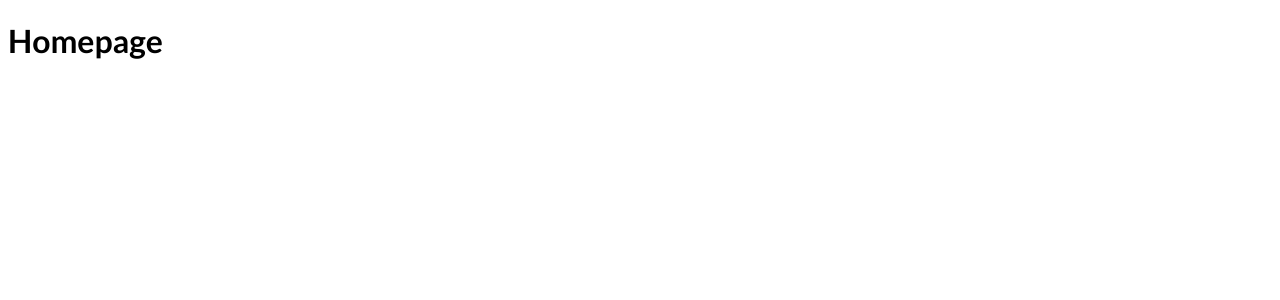
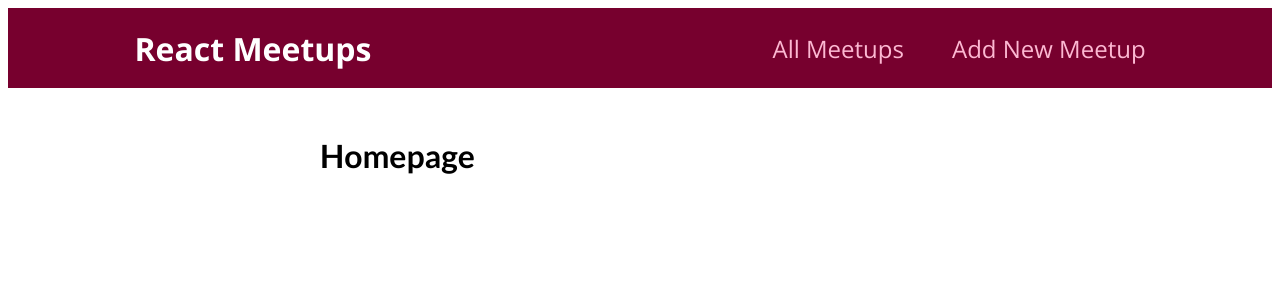
Before and after one commit to waterbinnn/nextjs-prac, a Next.js app: page / in a window 1280 px wide. Shown: the top 300 px of the page. Built offline with nearby package versions, Linux system fonts and the light colour scheme.

Commit message:
💄 레이아웃 컴포넌트 적용

```diff
--- a/pages/_app.js
+++ b/pages/_app.js
@@ -1,7 +1,13 @@
+import Layout from '../components/layout/Layout';
+
 import '../styles/globals.css';
 
 function MyApp({ Component, pageProps }) {
-  return <Component {...pageProps} />;
+  return (
+    <Layout>
+      <Component {...pageProps} />
+    </Layout>
+  );
 }
 
 export default MyApp;
```
